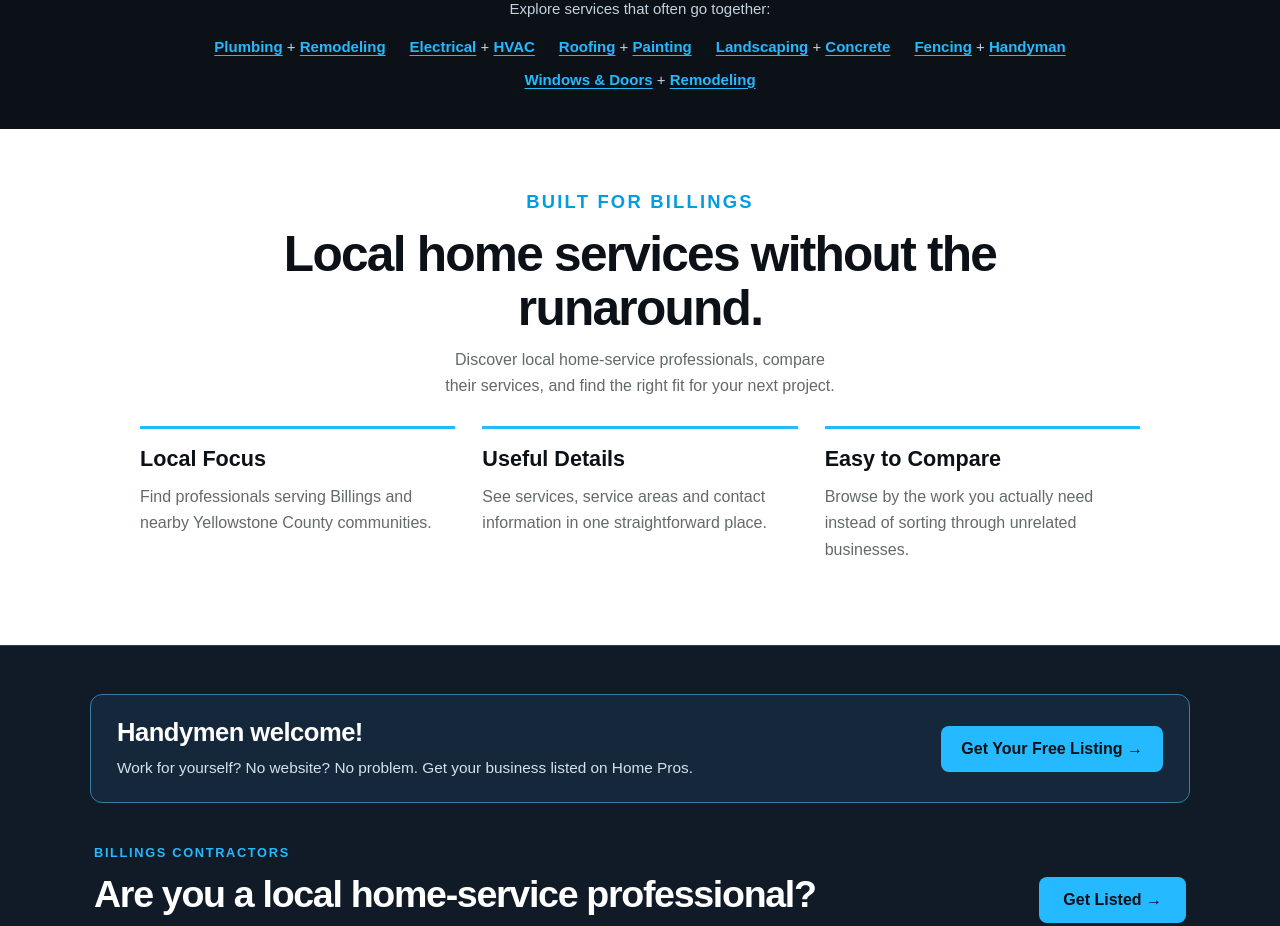
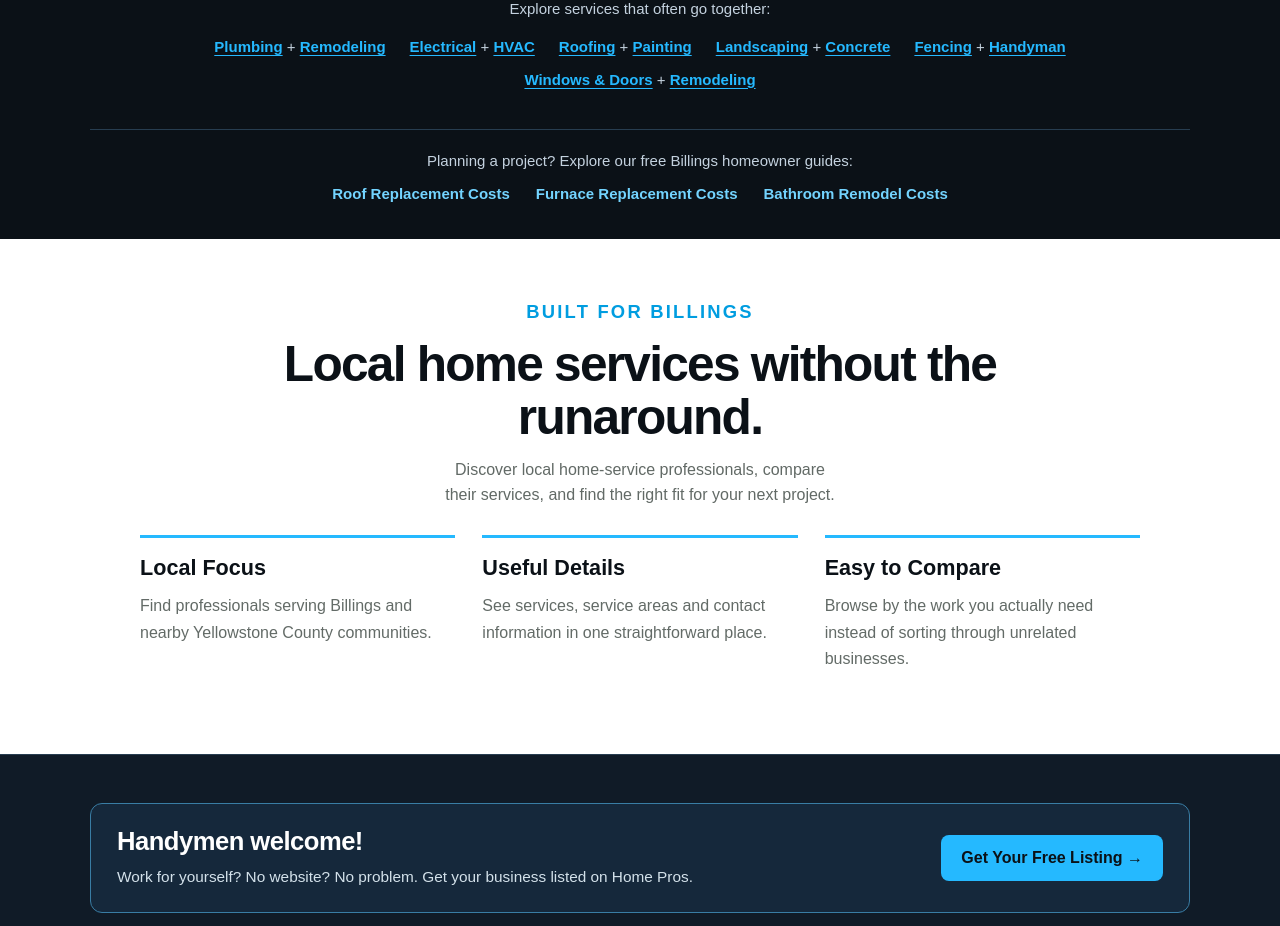
Before and after one commit to Cheddaronbass/billingshomepros, a Next.js app: page / in a window 1280 px wide. Shown: the part 1800-2726 px from the top of the page. Built offline with nearby package versions, Linux system fonts and the light colour scheme.

Commit message:
Surface free homeowner cost guides below homepage categories

```diff
--- a/app/page.js
+++ b/app/page.js
@@ -242,6 +242,17 @@ export default function Home() {
         </div>
       </section>
 
+      <section aria-label="Free homeowner planning guides" style={{background:"#0b1117",padding:"0 7% 32px"}}>
+        <div style={{maxWidth:1100,margin:"0 auto",textAlign:"center",borderTop:"1px solid #273d50",paddingTop:22}}>
+          <p style={{color:"#c4d2df",fontSize:15,margin:"0 0 12px"}}>Planning a project? Explore our free Billings homeowner guides:</p>
+          <nav aria-label="Homeowner cost guides" style={{display:"flex",justifyContent:"center",gap:"10px 26px",flexWrap:"wrap",fontSize:15,lineHeight:1.7}}>
+            <a href="/guides/roof-replacement-cost-billings-mt" style={{color:"#73d4ff",fontWeight:700}}>Roof Replacement Costs</a>
+            <a href="/guides/furnace-replacement-cost-billings-mt" style={{color:"#73d4ff",fontWeight:700}}>Furnace Replacement Costs</a>
+            <a href="/guides/bathroom-remodel-cost-billings-mt" style={{color:"#73d4ff",fontWeight:700}}>Bathroom Remodel Costs</a>
+          </nav>
+        </div>
+      </section>
+
       <section className="whySection" id="why">
         <div className="sectionHeading">
           <div className="eyebrow builtForBillings">BUILT FOR BILLINGS</div>
```
